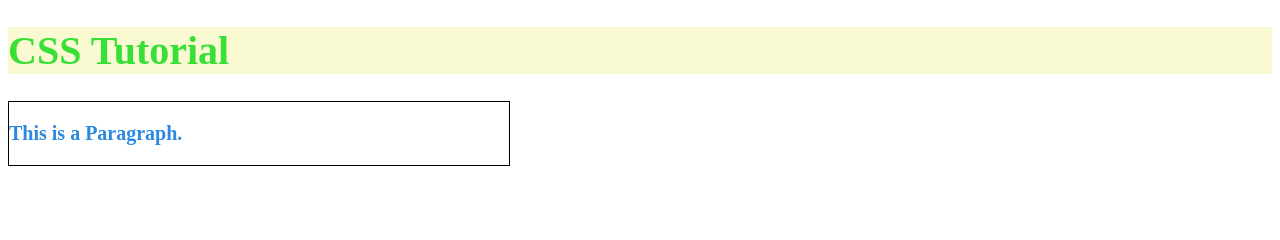
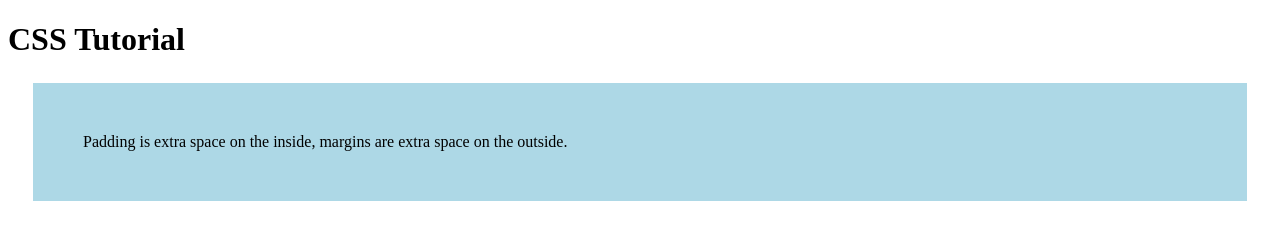
Before and after one commit to ruchit687/front-end-template, a plain HTML site: page Css-practice/index.html in a window 1280 px wide. Drawn offline with Linux system fonts and the light colour scheme.

Commit message:
marging and padding

```diff
--- a/Css-practice/index.html
+++ b/Css-practice/index.html
@@ -1,25 +1,27 @@
-<!-- inline styling: using attributes inside a tag, just like in html  -->
-<!-- pixels depends on the scaling of your screen -->
-<!-- we can override the tags of parent -->
-<!-- border has : thickness type color -->
-<!-- width can take pixels or percentage; max-width can also be defined -->
+<!-- we can control spacing; we use paddding to control spacing inside the elements
+     we can use margins to use it outside of the elements;padding & margin can be applied inline
+    margin push html elements away from each other -->
 
-<!-- refer: w3schools.com/cssref/default.asp -->
+<!-- padding,padding-top,padding-bottom,padding-left,padding-right -->
+<!-- padding top,right,bottom,left -- it goes clockwise -->
+<!-- margin,margin-top,margin-bottom,margin-left,margin-right -->
+<!-- margin also goes clockwise, and it can also be negative(avoid they can overlap) -->
 
 <!DOCTYPE html>
+
 <html>
     <head>
         <meta charset="UTF-8">
         <title>Document</title>
     </head>
-    <body style="color: rgb(44, 137, 224); font-size:20px; ">
+    <body>
 
-        <header style="color: red;">
-            <h1 style="color: rgb(55, 223, 55); background-color:lightgoldenrodyellow;">CSS Tutorial</h1>
+        <header>
+            <h1>CSS Tutorial</h1>
         </header>
 
-        <main style="border: 1px solid black; width: 80%; max-width: 500px;">
-            <p><b>This is a Paragraph.</b></p>
-        </main>
+        <div style="margin: 25px ;padding: 50px; background-color: lightblue;">
+            Padding is extra space on the inside, margins are extra space on the outside.
+        </div>
     </body>
 </html>
```
